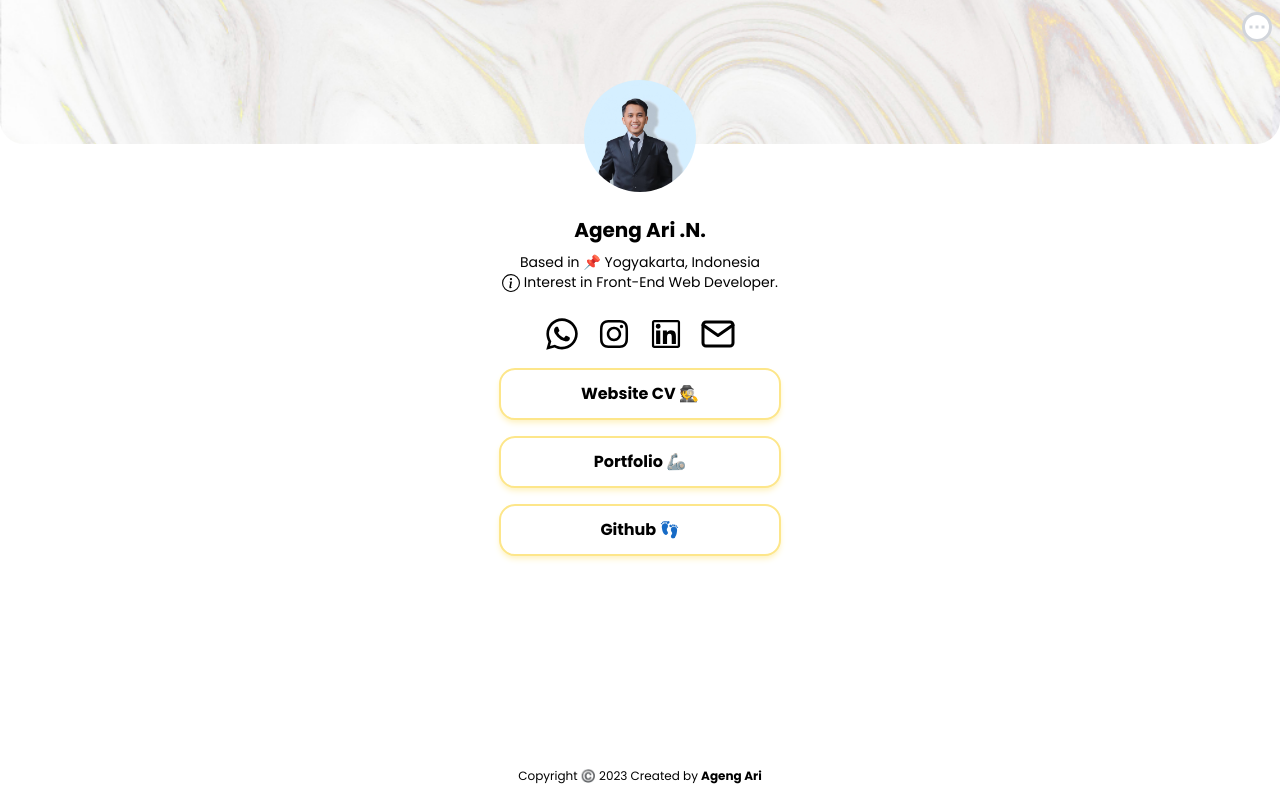
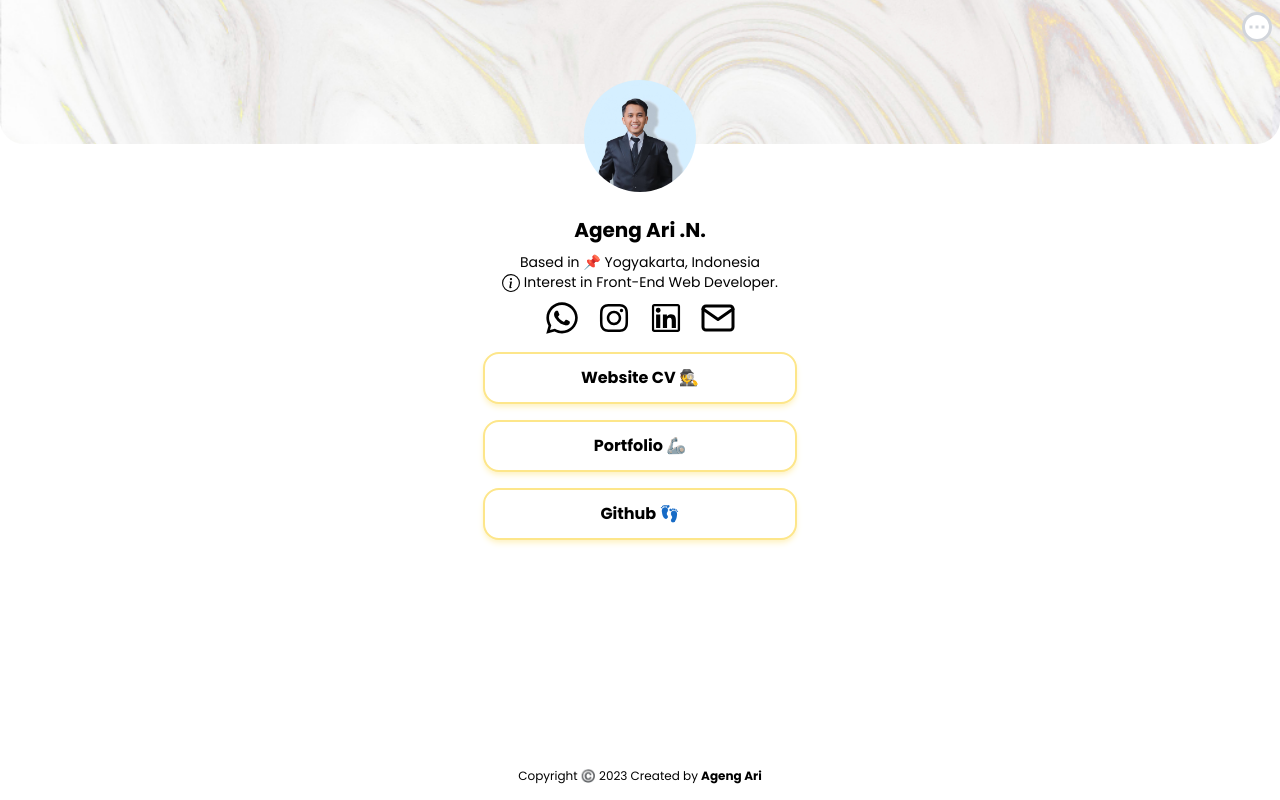
Before and after one commit to agengari/bio-link-rjstw, a React (Create React App) app: page / in a window 1280 px wide. Built offline with nearby package versions, Linux system fonts and the light colour scheme.

Commit message:
Nothing Change

```diff
--- a/src/components/Button.jsx
+++ b/src/components/Button.jsx
@@ -3,7 +3,7 @@ import React from 'react'
 const Button = () => {
   return (
     <div className='max-w-sm mx-auto grid justify-center gap-4 mt-4 font-bold'>
-      <a href="https://agengari.my.id" className='bg-white rounded-2xl text-center border-amber-200 border-2 py-3 px-20 shadow-md shadow-amber-100'>
+      <a href="https://agengari.my.id" className='bg-white rounded-2xl text-center border-amber-200 border-2 py-3 px-24 shadow-md shadow-amber-100'>
         Website CV 🕵️
       </a>
       <a href="https://agengari.my.id/portfolio/" className='bg-white rounded-2xl text-center border-amber-200 border-2 py-3 shadow-md shadow-amber-100'>
@@ -12,7 +12,6 @@ const Button = () => {
       <a href="https://github.com/agengari" className='bg-white rounded-2xl text-center border-amber-200 border-2 py-3 shadow-md shadow-amber-100'>
         Github 👣
       </a>
-
     </div>
   )
 }
--- a/src/components/Footer.jsx
+++ b/src/components/Footer.jsx
@@ -3,7 +3,7 @@ import React from 'react'
 const Footer = () => {
   return (
     <div className='max-w-sm mx-auto flex justify-center mt-4'>
-      <p className='fixed bottom-4 text-xs'>Copyright ©️ 2023 Created by <span className='font-bold'>Ageng Ari</span></p>
+      <p className='absolute bottom-4 text-xs'>Copyright ©️ 2023 Created by <span className='font-bold'>Ageng Ari</span></p>
     </div>
   )
 }
--- a/src/components/Sosmed.jsx
+++ b/src/components/Sosmed.jsx
@@ -6,7 +6,7 @@ import { AiOutlineLinkedin, AiOutlineInstagram } from 'react-icons/ai';
 
 const Sosmed = () => {
   return (
-    <div className='flex justify-center items-center text-4xl gap-4 max-w-sm mx-auto mt-4'>
+    <div className='flex justify-center items-center text-4xl gap-4 max-w-sm mx-auto'>
       <a href="https://wa.me/628995101187"> <FaWhatsapp /> </a>
       <a href="https://www.instagram.com/agengari/"> <AiOutlineInstagram /> </a>
       <a href="https://www.linkedin.com/in/agengari/"> <AiOutlineLinkedin /> </a>
```
